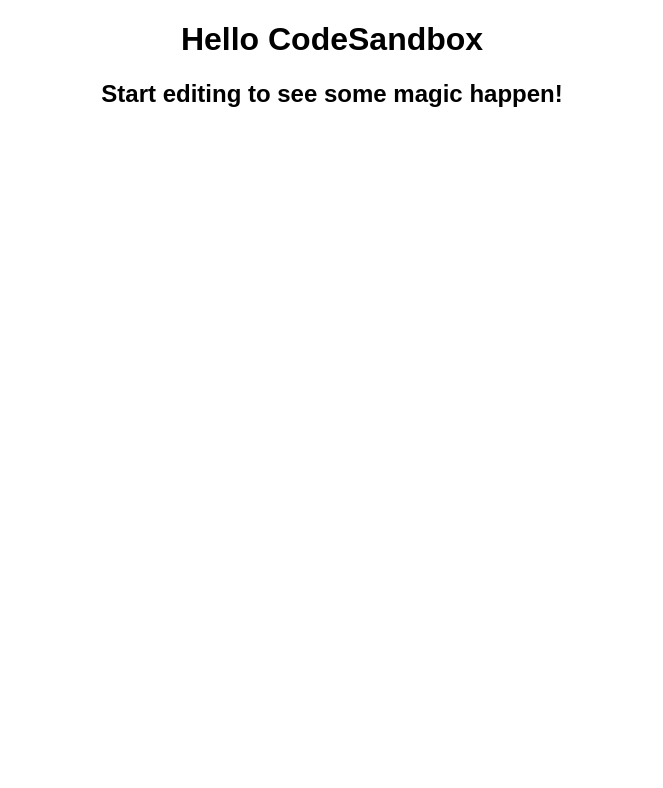
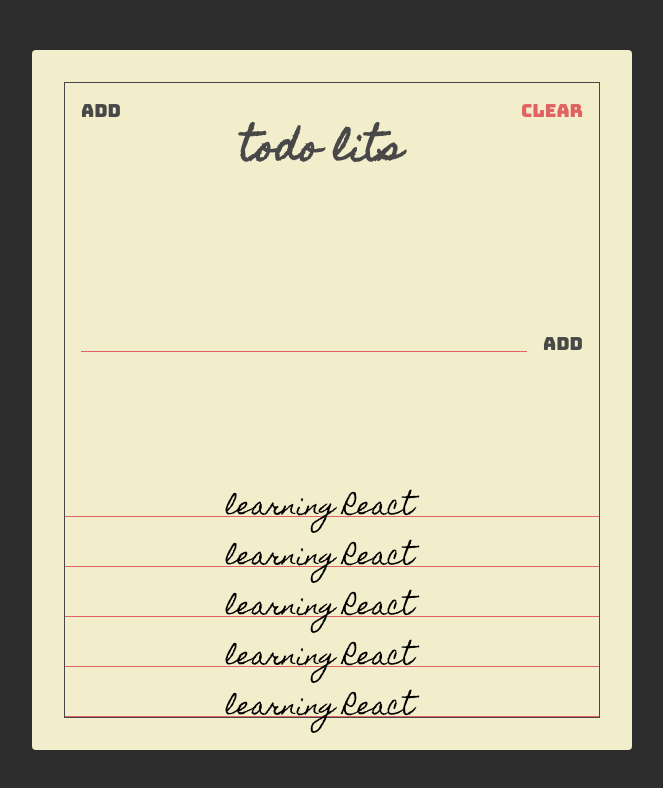
Before and after one commit to elitesavier79/react-todolist, a React (Create React App) app: page / in a window 1280 px wide. Shown: the top 788 px of the page, without its empty margins (308-971 px from the left). Built offline with nearby package versions, Linux system fonts and the light colour scheme.

Commit message:
migrating Html dan css ke react
belajar react

```diff
--- a/public/index.html
+++ b/public/index.html
@@ -1,16 +1,22 @@
 <!DOCTYPE html>
 <html lang="en">
-
   <head>
-	<meta charset="utf-8">
-	<meta name="viewport" content="width=device-width, initial-scale=1, shrink-to-fit=no">
-	<meta name="theme-color" content="#000000">
+    <meta charset="utf-8" />
+    <meta
+      name="viewport"
+      content="width=device-width, initial-scale=1, shrink-to-fit=no"
+    />
+    <meta name="theme-color" content="#000000" />
     <!--
       manifest.json provides metadata used when your web app is added to the
       homescreen on Android. See https://developers.google.com/web/fundamentals/engage-and-retain/web-app-manifest/
     -->
-	<link rel="manifest" href="%PUBLIC_URL%/manifest.json">
-	<link rel="shortcut icon" href="%PUBLIC_URL%/favicon.ico">
+    <link rel="manifest" href="%PUBLIC_URL%/manifest.json" />
+    <link rel="shortcut icon" href="%PUBLIC_URL%/favicon.ico" />
+    <link
+      href="https://fonts.googleapis.com/css?family=Bungee|Homemade+Apple&display=swap"
+      rel="stylesheet"
+    />
     <!--
       Notice the use of %PUBLIC_URL% in the tags above.
       It will be replaced with the URL of the `public` folder during the build.
@@ -39,5 +45,4 @@
       To create a production bundle, use `npm run build` or `yarn build`.
     -->
   </body>
-
 </html>
--- a/src/App.js
+++ b/src/App.js
@@ -3,9 +3,41 @@
 
 export default function App() {
   return (
-    <div className="App">
-      <h1>Hello CodeSandbox</h1>
-      <h2>Start editing to see some magic happen!</h2>
+    <div className="container">
+      <div className="kerangka">
+        <section className="header">
+          <button className="header-btn main-black-color">Add</button>
+          <h1 className="header-title">Todo Lits</h1>
+          <button className="header-btn main-red-color ">Clear</button>
+        </section>
+
+        <section>
+          <form className="add">
+            <div className="add-form">
+              <input type="text" className="add-input" />
+              <button className="add-btn main-black-color">Add</button>
+            </div>
+          </form>
+        </section>
+
+        <section className="todos">
+          <div className="todo">
+            <span className="todo-text">learning React</span>
+          </div>
+          <div className="todo">
+            <span className="todo-text">learning React</span>
+          </div>
+          <div className="todo">
+            <span className="todo-text">learning React</span>
+          </div>
+          <div className="todo">
+            <span className="todo-text">learning React</span>
+          </div>
+          <div className="todo">
+            <span className="todo-text">learning React</span>
+          </div>
+        </section>
+      </div>
     </div>
   );
 }
--- a/src/styles.css
+++ b/src/styles.css
@@ -1,4 +1,147 @@
-.App {
-  font-family: sans-serif;
+* {
+  box-sizing: border-box;
+}
+
+:root {
+  --merah: #e06262;
+  --hitam: #484848;
+}
+
+.main-red-color {
+  color: var(--merah);
+}
+
+.main-black-color {
+  color: var(--hitam);
+}
+
+html {
+  font-size: 10px;
+}
+
+body {
+  display: flex;
+  justify-content: center;
+  align-content: center;
+  align-items: center;
+  background: #2d2d2d;
+  height: 100vh;
+}
+
+body,
+html {
+  margin: 0;
+  padding: 0;
+  font-family: -apple-system, BlinkMacSystemFont, "Segoe UI", Roboto, Oxygen,
+    Ubuntu, Cantarell, "Open Sans", "Helvetica Neue", sans-serif;
+}
+
+.container {
+  width: 600px;
+  height: 700px;
+  background-color: #f2eecb;
+  border-radius: 4px;
+
+  padding: 32px;
+}
+
+.kerangka {
+  border: 1px solid var(--hitam);
+  height: 100%;
+  display: flex;
+  flex-direction: column;
+  justify-content: space-between;
+}
+
+.header {
+  display: flex;
+  align-items: flex-start;
+}
+
+.header-title {
+  flex: 1;
   text-align: center;
+  color: var(--hitam);
+  font-size: 3.6rem;
+  font-family: "homemade Apple", sans-serif;
+  text-transform: lowercase;
+
 }
+
+.header-btn {
+  font-size: 1.8rem;
+  font-family: "bungee", sans-serif;
+  padding: 16px;
+  cursor: pointer;
+  background: unset;
+  border: unset;
+  outline: unset;
+}
+
+.header-btn.main-red-color:active {
+  text-shadow: 1px 1px 2px var(--merah);
+}
+
+.header-btn.main-black-color:active {
+  text-shadow: 1px 1px 2px var(--hitam);
+}
+
+
+
+.add {
+  padding: 16px;
+}
+
+.add-form {
+  display: flex;
+  align-items: flex-start;
+}
+
+.add-input {
+   background: unset;
+   border:unset;
+   padding: 0 64px;
+   flex:1;
+   border-bottom: 1px solid var(--merah);
+   ouline:unset;
+   font-family: "homemade Apple", sans-serif;
+   font-size:16px;
+   text-transform: lowercase;
+}
+
+.add-btn {
+  font-size: 1.8rem;
+  font-family: "bungee", sans-serif;
+  padding: 16px;
+  padding-right: unset;
+  cursor: pointer;background: unset;
+  background: unset;
+  border: unset;
+  outline: unset;
+
+}
+
+.add-btn.main-black-color:active {
+  text-shadow: 1px 1px 2px var(--hitam);
+}
+
+.todos{
+  display: flex;
+  flex-direction: column;
+}
+.todo {
+  position: relative;
+  flex:1 0 auto;
+  text-align: center;
+  min-height: 34px;
+  margin:16px 0 0;
+  font-family: "homemade Apple", sans-serif;
+  font-size:24px;
+  border-bottom: 1px solid var(--merah);
+}
+
+.todo-text {
+  position: absolute;
+  left:30%;
+  transition: translate(-50%);
+}
```
Also changed, not shown: package.json (+9 -4 lines). Lines whose indentation alone changed are shown as unchanged.
